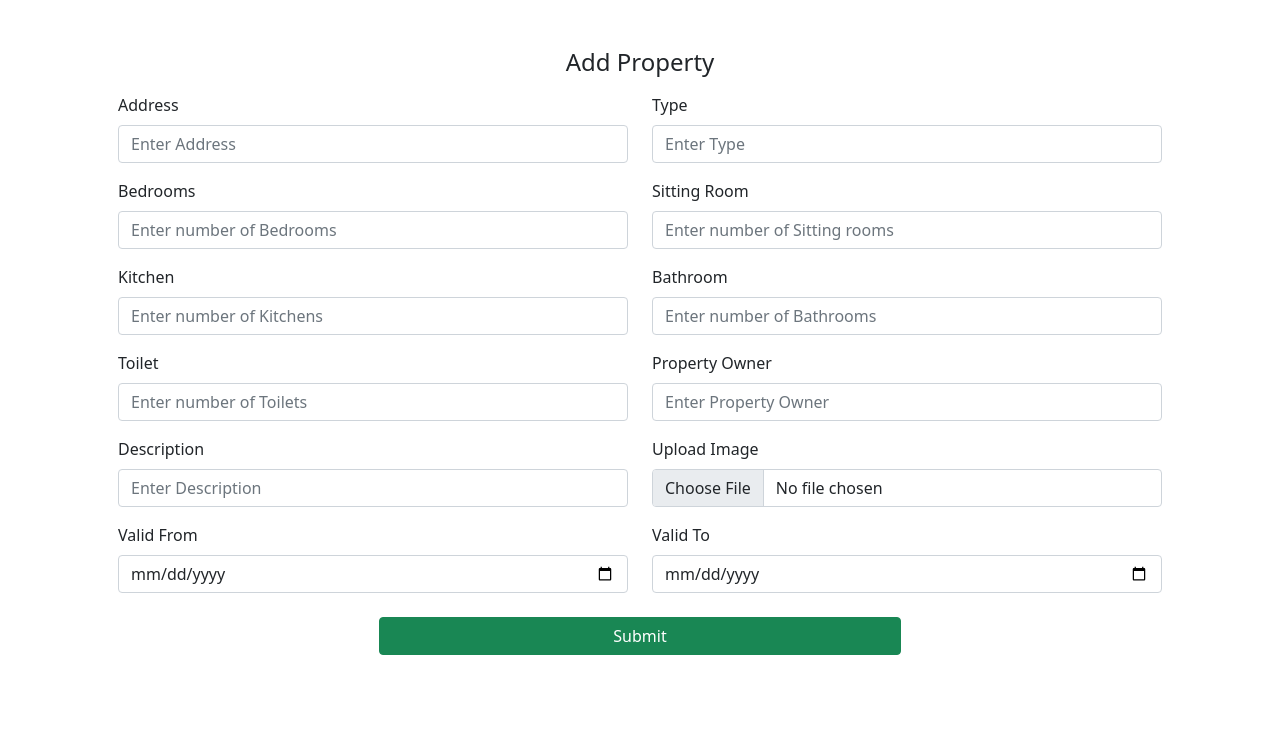
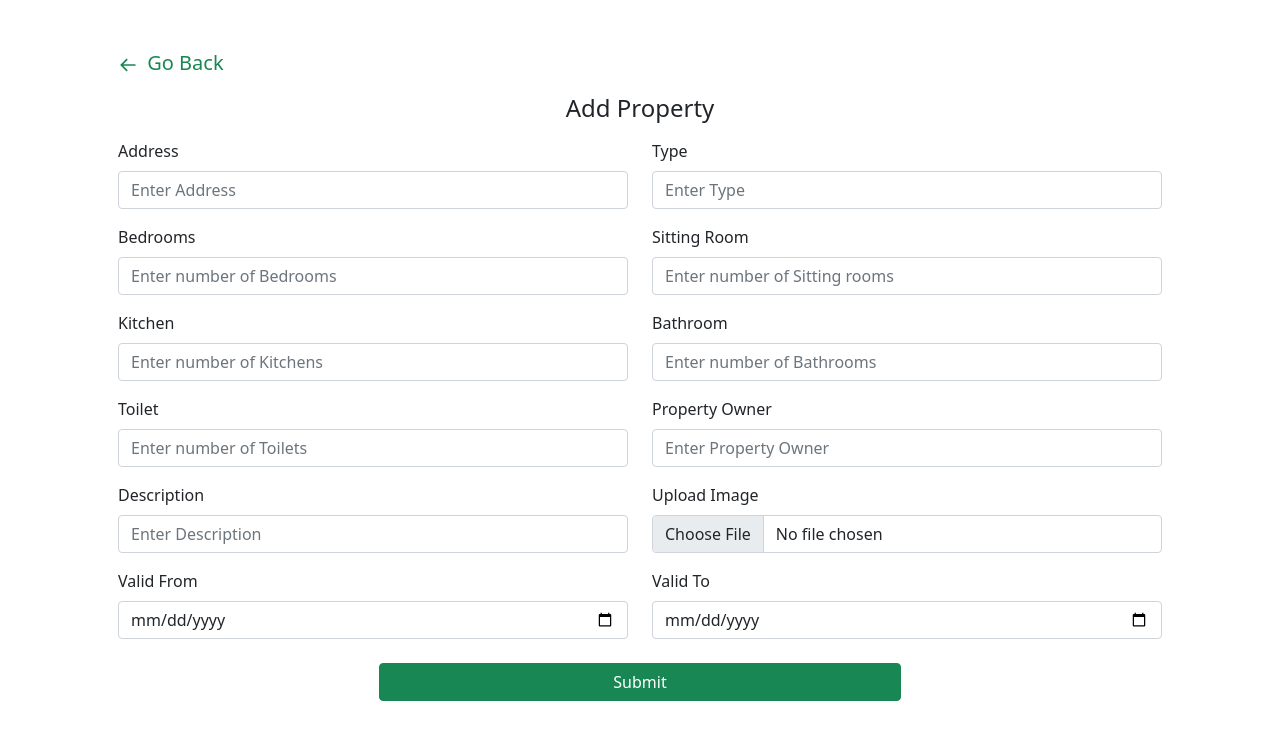
Before and after one commit to cddunni/Lekki-Project-Phase2-property-app, a React (Create React App) app in the folder lpp2-property-app/: page /add-property in a window 1280 px wide. Shown: the top 740 px of the page. Built offline with nearby package versions, Linux system fonts and the light colour scheme; no server answers.

Commit message:
added back button on add property page

```diff
--- a/lpp2-property-app/src/pages/AddProperty.js
+++ b/lpp2-property-app/src/pages/AddProperty.js
@@ -2,11 +2,12 @@ import React, {useState, useEffect} from 'react'
 import Button from '../components/Button'
 import InputField from '../components/Input'
 import UploadService from '../services/upload'
+import toast, { Toaster } from 'react-hot-toast';
 import PropertyService from '../services/property'
-
+import {BiArrowBack} from 'react-icons/bi'
 const AddProperty = () => {
+  // eslint-disable-next-line no-unused-vars
   const [response, setResponse] = useState([]);
-
   const [formData, setFormData] = useState({
     address: '',
     type: '',
@@ -46,12 +47,12 @@ const AddProperty = () => {
           toilet: Number(formData.toilet)
         }
       );
-      if (response === 200) {
-        setResponse(response.data);
-        console.log ('Yooo');
+      if (response.code === 201) {
+        toast.success(response.message);
       }
     } catch (error) {
       console.log(error)
+      toast.error(error.response.message);
     }
   }
   const handleChange = (e) => {
@@ -61,7 +62,10 @@ const AddProperty = () => {
   useEffect(() => {console.log(formData)}, [formData])
   return (
     <div className='container p-5'>
-      <h4 className='text-center'>Add Property</h4>
+    <a href='/' className='text-decoration-none text-success fs-5'>
+      <BiArrowBack className='me-1'/> Go Back
+    </a>
+      <h4 className='text-center mt-3'>Add Property</h4>
       <form onSubmit={addProperty}>
         <div className='row mt-3'>
           <InputField
@@ -182,9 +186,11 @@ const AddProperty = () => {
             btnText="Submit"
             btnStyle="col-12 col-md-6"
             onClick={addProperty}
+            disabled={!formData}
           />
         </div>
       </form>
+      <Toaster />
     </div>
   )
 }
```
